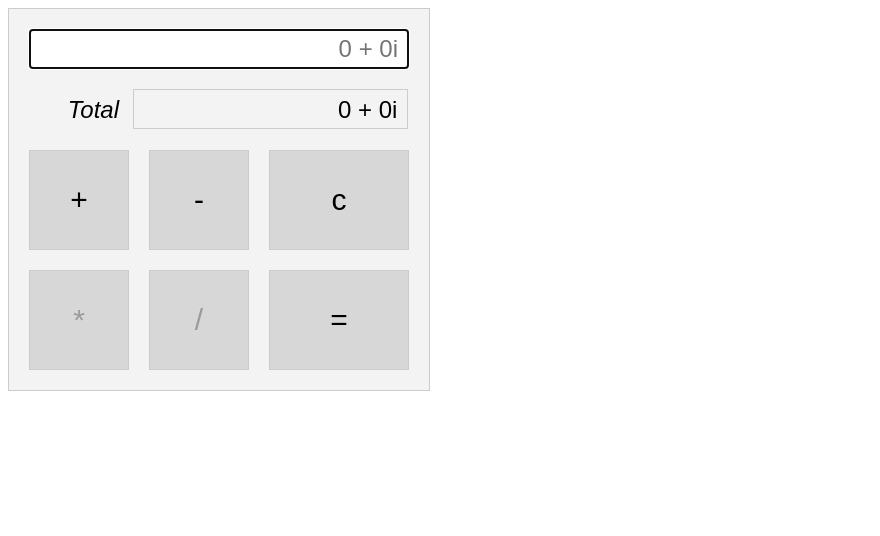
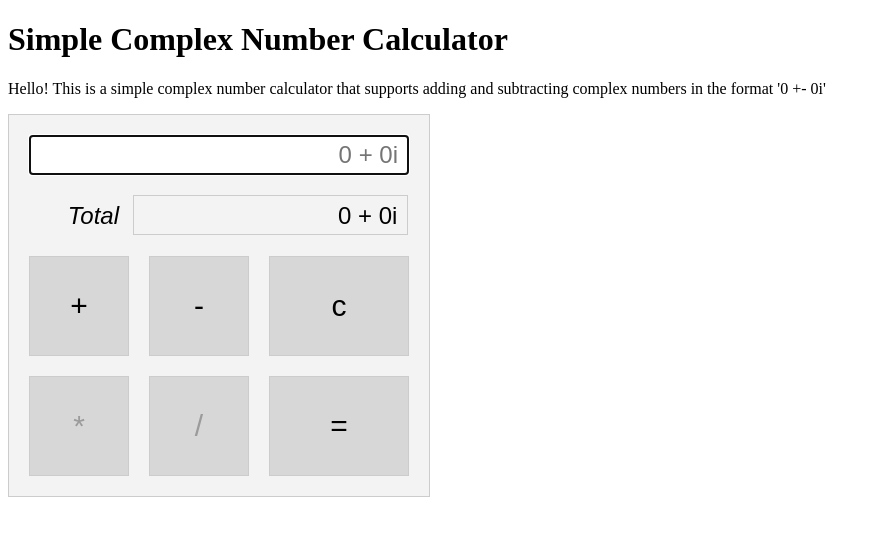
Before and after one commit to andrewzey/complex-num-calc, a plain HTML site: page index.html in a window 1280 px wide. Shown: the whole page, without its empty margins (0-880 px from the left). Drawn offline with nearby package versions, Linux system fonts and the light colour scheme.

Commit message:
add header and information

```diff
--- a/index.html
+++ b/index.html
@@ -5,6 +5,9 @@
   </head>
   <link rel="stylesheet" href="styles.css">
   <body>
+    <h1>Simple Complex Number Calculator</h1>
+    <p> Hello! This is a simple complex number calculator that supports adding
+      and subtracting complex numbers in the format '0 +- 0i'</p>
     <div class="calcApp">
 
       <div class="display">
```
